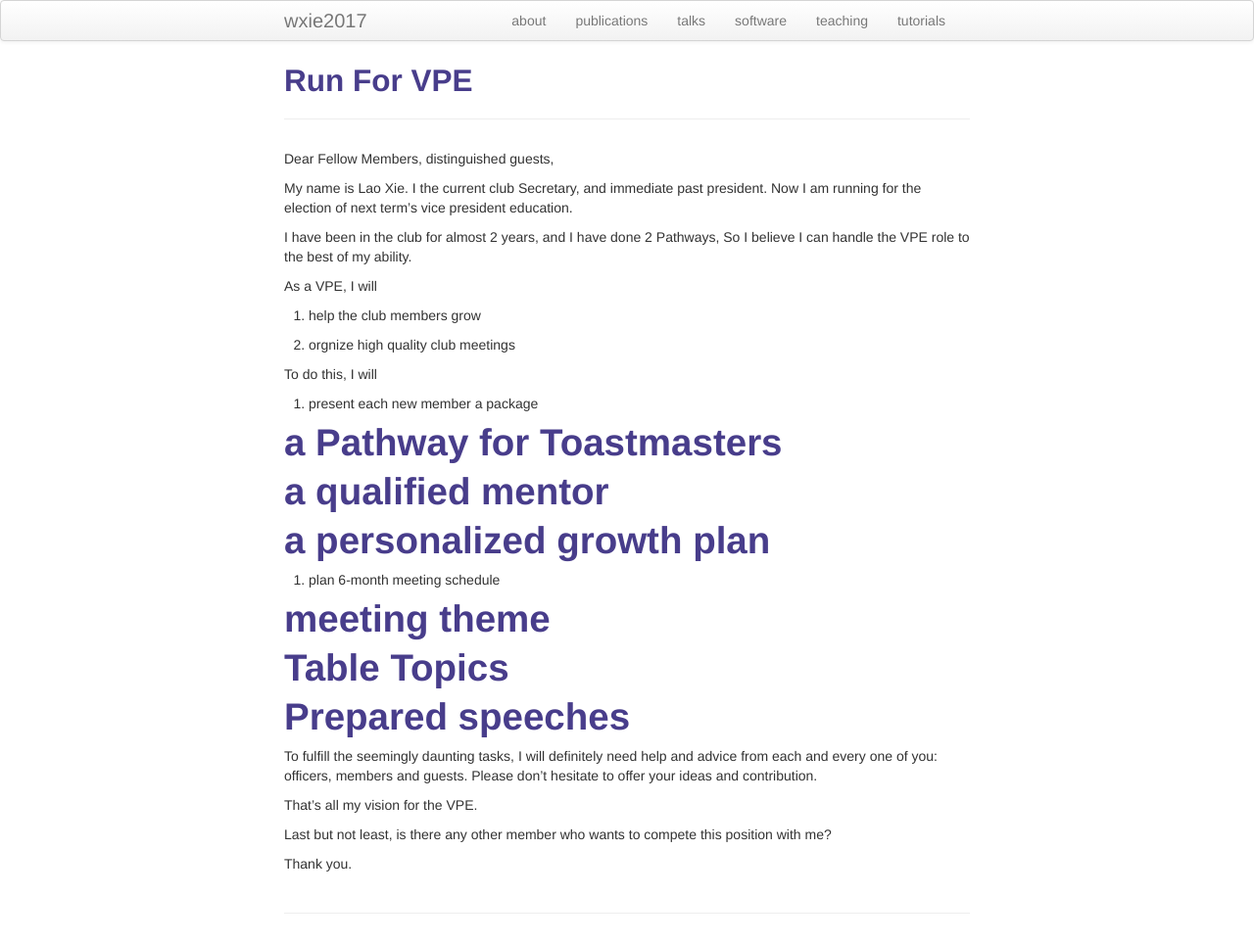
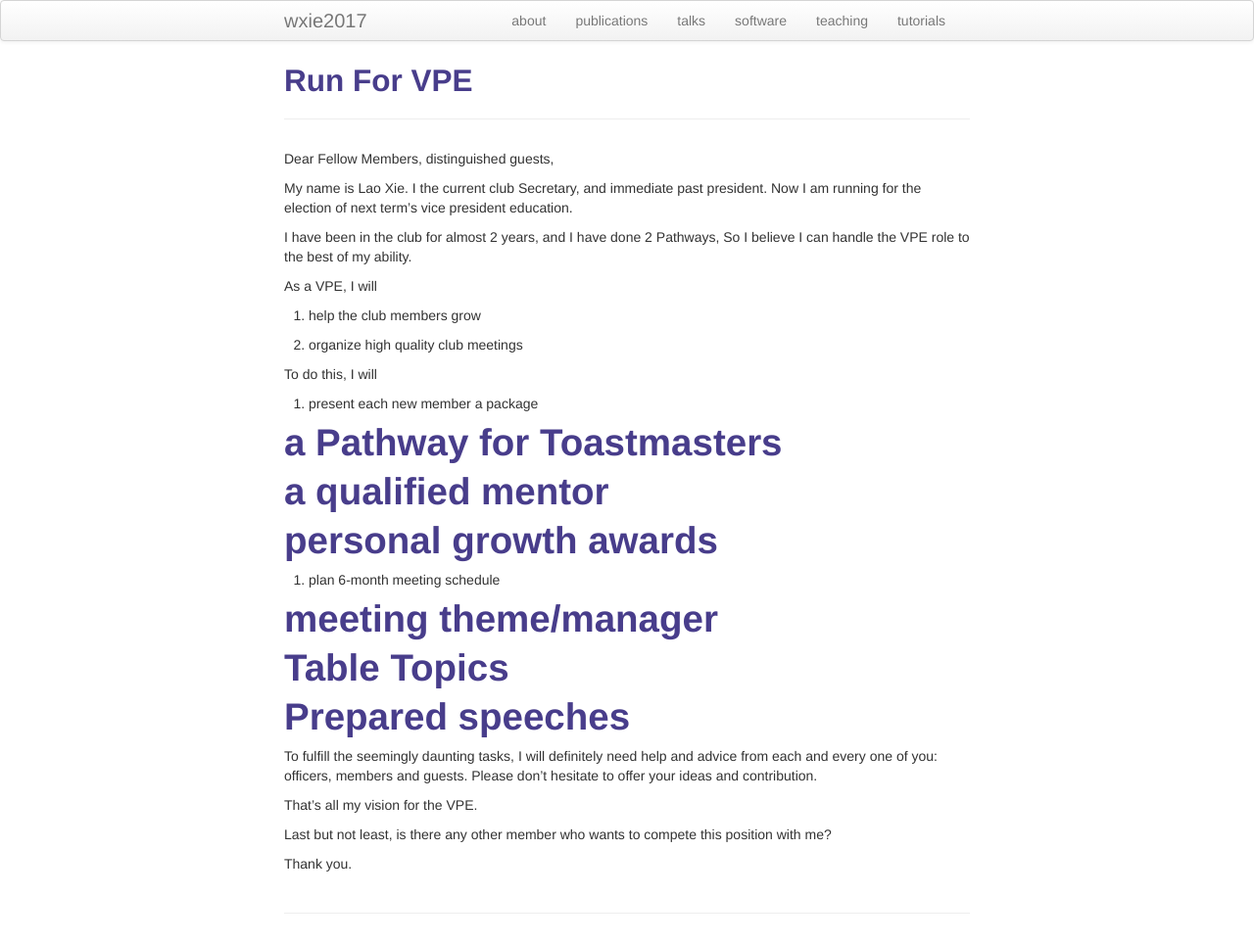
Before and after one commit to wxie2017/wxie2017.github.io, a Jekyll site: the page built from pages/speech/run_for_vpe.md, in a window 1280 px wide. Shown: the whole page at 98% size. Built offline with Jekyll 4.4.1, drawn with Linux system fonts in a browser that asks for light colours.

Commit message:
update talk: run for VPE

```diff
--- a/pages/speech/run_for_vpe.md
+++ b/pages/speech/run_for_vpe.md
@@ -17,7 +17,7 @@ As a VPE, I will
 
 1. help the club members grow
 
-2. orgnize high quality club meetings
+2. organize high quality club meetings
 
 To do this, I will
 
@@ -27,12 +27,12 @@ To do this, I will
 
 # a qualified mentor
 
-# a personalized growth plan
+# personal growth awards
 
 
 1. plan 6-month meeting schedule
 
-# meeting theme
+# meeting theme/manager
 
 # Table Topics
 
```
